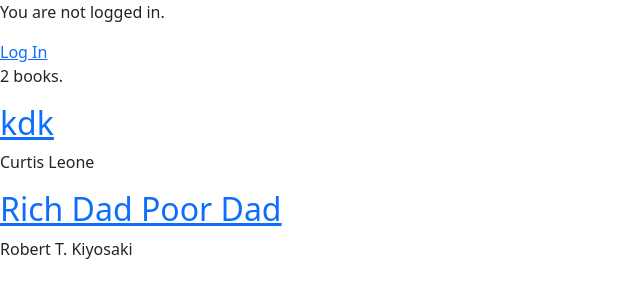
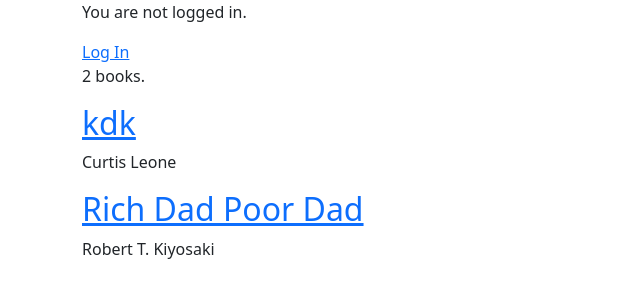
Before and after one commit to DEV-RAPHAEL/cozylibrary, a Django app: page / in a window 1280 px wide. Shown: the part 56-356 px from the top of the page, without its empty margins (0-640 px from the left). Run offline with Django 4.2, Linux system fonts and the light colour scheme; data comes from the database, SQL or seed files in the repository; some libraries are stand-ins or nearby versions.

Commit message:
Add container divs

```diff
--- a/templates/base.html
+++ b/templates/base.html
@@ -63,7 +63,7 @@
               </nav>
         </header>
         <section>
-            <div>
+            <div class="container">
                 {% if user.is_authenticated %}
                     <p>Hi {{ user.username }}!</p>
                     <p><a href="{% url 'logout' %}">Log out</a></p>
--- a/templates/book_category.html
+++ b/templates/book_category.html
@@ -4,7 +4,7 @@
     <title>Cozy Library</title>
   {% endblock %}
   {% block content %}
-  <div>
+  <div class="container">
     <h3> {{ category }}</h3>
     <div>
       {% for book in library %}
--- a/templates/book_delete.html
+++ b/templates/book_delete.html
@@ -5,7 +5,7 @@
 {% endblock title %}
 
 {% block content %}
-    <div class="book-delete">
+    <div class="container">
         <h2>Delete Book</h2>
         <form action="{% url 'book_delete' book.pk %}" method="POST">{% csrf_token %}
             <p>Are you sure you want to delete {{ book.title }}?</p>
--- a/templates/book_detail.html
+++ b/templates/book_detail.html
@@ -5,7 +5,7 @@
 {% endblock title %}
 
 {% block content %}
-    <div class="book-detail">
+    <div class="container">
       <h2><a href="">{{ book.title }}</a></h2>
       <p>Author: {{ book.author }}</p>
       <p>{{ book.description }}</p>
--- a/templates/book_edit.html
+++ b/templates/book_edit.html
@@ -5,7 +5,7 @@
 {% endblock title %}
 
 {% block content %}
-    <div class="book-update">
+    <div class="container">
         <h2>Edit Book</h2>
         <form action="{% url 'book_update' book.pk %}" method="POST">{% csrf_token %}
             {{ form|crispy}}
--- a/templates/book_new.html
+++ b/templates/book_new.html
@@ -5,7 +5,7 @@
 {% endblock title %}
 
 {% block content %}
-    <div class="book-new">
+    <div class="container">
       <h2>Add New Book</h2>
         <form action="{% url 'book_new' %}" method="POST">{% csrf_token %}
             {{ form|crispy }}
--- a/templates/book_popular.html
+++ b/templates/book_popular.html
@@ -4,7 +4,7 @@
     <title>Cozy Library</title>
   {% endblock %}
   {% block content %}
-  <div>
+  <div class="container">
     <h3> {{ category }}</h3>
     <div>
       {% for book in library %}
--- a/templates/book_recently_added.html
+++ b/templates/book_recently_added.html
@@ -4,7 +4,7 @@
     <title>Cozy Library</title>
   {% endblock %}
   {% block content %}
-  <div>
+  <div class="container">
     <h3> {{ category }}</h3>
     <div>
       {% for book in library %}
--- a/templates/book_search.html
+++ b/templates/book_search.html
@@ -6,12 +6,13 @@
 
 
   {% block content %}
-  <div class="wrapper">
+  <div class="container">
     {% if searched %}
         <div class="heading">
           <h1> You searched for "{{ searched }}" </h1>
         </div>
         {% if library %}
+            <p>{{ library.count }} result(s).</p>
             <div class="cards_wrap">
               {% for book in library %}
                   <div class="card_item">
--- a/templates/home.html
+++ b/templates/home.html
@@ -5,11 +5,12 @@
 {% endblock title %}
 
 {% block content %}
-<p>{{ books.count }} books.</p>
-    {% for book in books %}
-        <div class="book-entry">
-        <h2><a href="{% url 'book_detail' book.pk %}">{{ book.title }}</a></h2>
-        <p>{{ book.author }}</p>
-        </div>
-    {% endfor %}
+    <div class="container">
+        <p>{{ books.count }} books.</p>
+        {% for book in books %}
+            <h2><a href="{% url 'book_detail' book.pk %}">{{ book.title }}</a></h2>
+            <p>{{ book.author }}</p>
+        {% endfor %}
+    </div>
+
 {% endblock content %}
--- a/templates/registration/password_change_form.html
+++ b/templates/registration/password_change_form.html
@@ -5,11 +5,13 @@
 {% endblock title %}
 
 {% block content %}
+    <div class="container">
         <h1>Password change</h1>
         <p>Please enter your old password, for security's sake, and then enter your new password twice so we can verify you typed it in correctly.</p>
         <form method="POST">{% csrf_token %}
             {{ form|crispy }}
             <input class="btn btn-success" type="submit" value="Change my password">
         </form>
+    </div>
 
 {% endblock content %}
--- a/templates/registration/password_reset_done.html
+++ b/templates/registration/password_reset_done.html
@@ -6,6 +6,8 @@
 
 
 {% block content %}
-    <h1>Check your inbox.</h1>
-    <p>We've emailed you instructions for setting your password. You should receive the email shortly!</p>
+    <div class="container">
+        <h1>Check your inbox.</h1>
+        <p>We've emailed you instructions for setting your password. You should receive the email shortly!</p>
+    </div>
 {% endblock content %}
--- a/templates/registration/password_reset_form.html
+++ b/templates/registration/password_reset_form.html
@@ -5,10 +5,13 @@
 {% endblock title %}
 
 {% block content %}
+    <div class="container">
         <h1>Forgot your password?</h1>
         <p>Enter your email address below, and we'll email instructions for setting a new one.</p>
         <form method="POST">{% csrf_token %}
             {{ form|crispy }}
             <input class="btn btn-success" type="submit" value="Send me instructions!">
         </form>
+    </div>
+
 {% endblock content %}
--- a/templates/signup.html
+++ b/templates/signup.html
@@ -5,7 +5,7 @@
 {% endblock title%}
 
 {% block content %}
-<div class="sign_up">
+<div class="container">
     <h2>Log In</h2>
     <form method="post">{% csrf_token %}
         {{ form|crispy }}
```
Also changed, not shown: templates/registration/password_change_done.html (+5 -2 lines), templates/registration/password_reset_complete.html (+6 -3 lines), templates/registration/password_reset_confirm.html (+8 -5 lines). Lines whose indentation alone changed are shown as unchanged.
